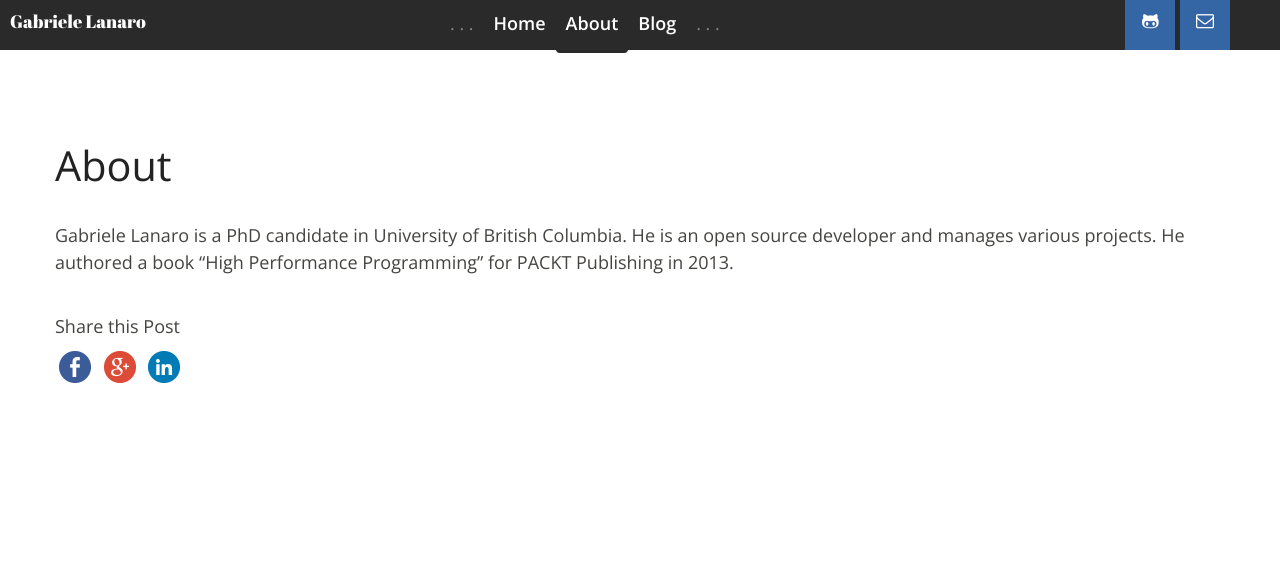
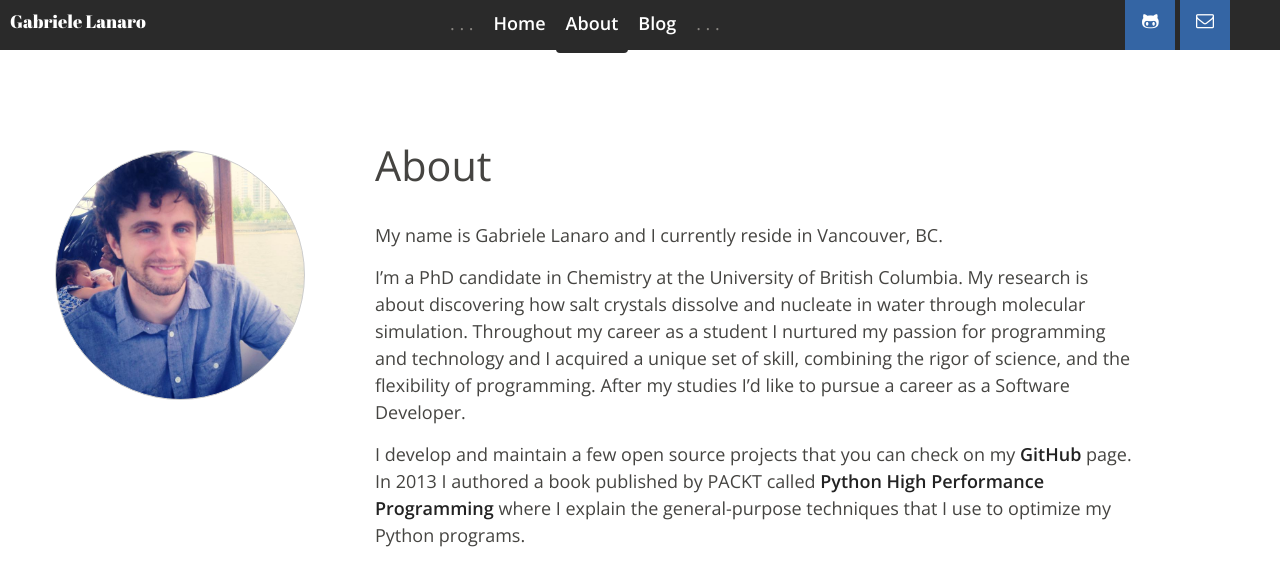
Before and after one commit to gabrielelanaro/gabrielelanaro.github.io, a Jekyll site: the page built from about.md, in a window 1280 px wide. Shown: the top 586 px of the page. Built offline with Jekyll 4.4.1, drawn with Linux system fonts in a browser that asks for light colours.

Commit message:
About page

```diff
--- /dev/null
+++ b/_layouts/about_template.html
@@ -0,0 +1,42 @@
+---
+layout: default
+---
+<style>
+.container {
+    display: block;
+}
+
+#profilepic {
+    background-image: url("/public/mypic.jpg");
+    background-size: cover;
+    background-color: white;
+    border: 1px solid #cccccc;
+
+    border-radius: 50%;
+    width:250px;
+    height: 250px;
+
+    float: left;
+
+    margin-right: 70px;
+    margin-bottom: 80px;
+    position: relative;
+    top: 30px;
+}
+
+#about-text {
+    float: left;
+    max-width: 760px;
+}
+
+</style>
+<div id="profilepic">
+</div>
+
+<div id="about-text">
+    <h1 class="title">{{page.title}}</h1>
+    <p>{{content}}</p>
+
+<!--    Icons -->
+<!--<i class="fa fa-facebook"></i> <i class="fa fa-github"></i> <i class="fa fa-linkedin"></i> <i class="fa fa-stack-overflow"></i>-->
+</div>
--- a/about.md
+++ b/about.md
@@ -1,7 +1,10 @@
 ---
-layout: page
+layout: about_template
 title: About
 permalink: /about/
 ---
+My name is Gabriele Lanaro and I currently reside in Vancouver, BC.
 
-Gabriele Lanaro is a PhD candidate in University of British Columbia. He is an open source developer and manages various projects. He authored a book "High Performance Programming" for PACKT Publishing in 2013.
+I'm a PhD candidate in Chemistry at the University of British Columbia. My research is about discovering how salt crystals dissolve and nucleate in water through molecular simulation. Throughout my career as a student I nurtured my passion for programming and technology and I acquired a unique set of skill, combining the rigor of science, and the flexibility of programming. After my studies I'd like to pursue a career as a Software Developer.
+
+I develop and maintain a few open source projects that you can check on my [GitHub](https://github.com/gabrielelanaro) page. In 2013 I authored a book published by PACKT called [Python High Performance Programming](http://www.amazon.com/gp/product/1783288450/) where I explain the general-purpose techniques that I use to optimize my Python programs.
```
Also changed, not shown: public/mypic.jpg (added).
